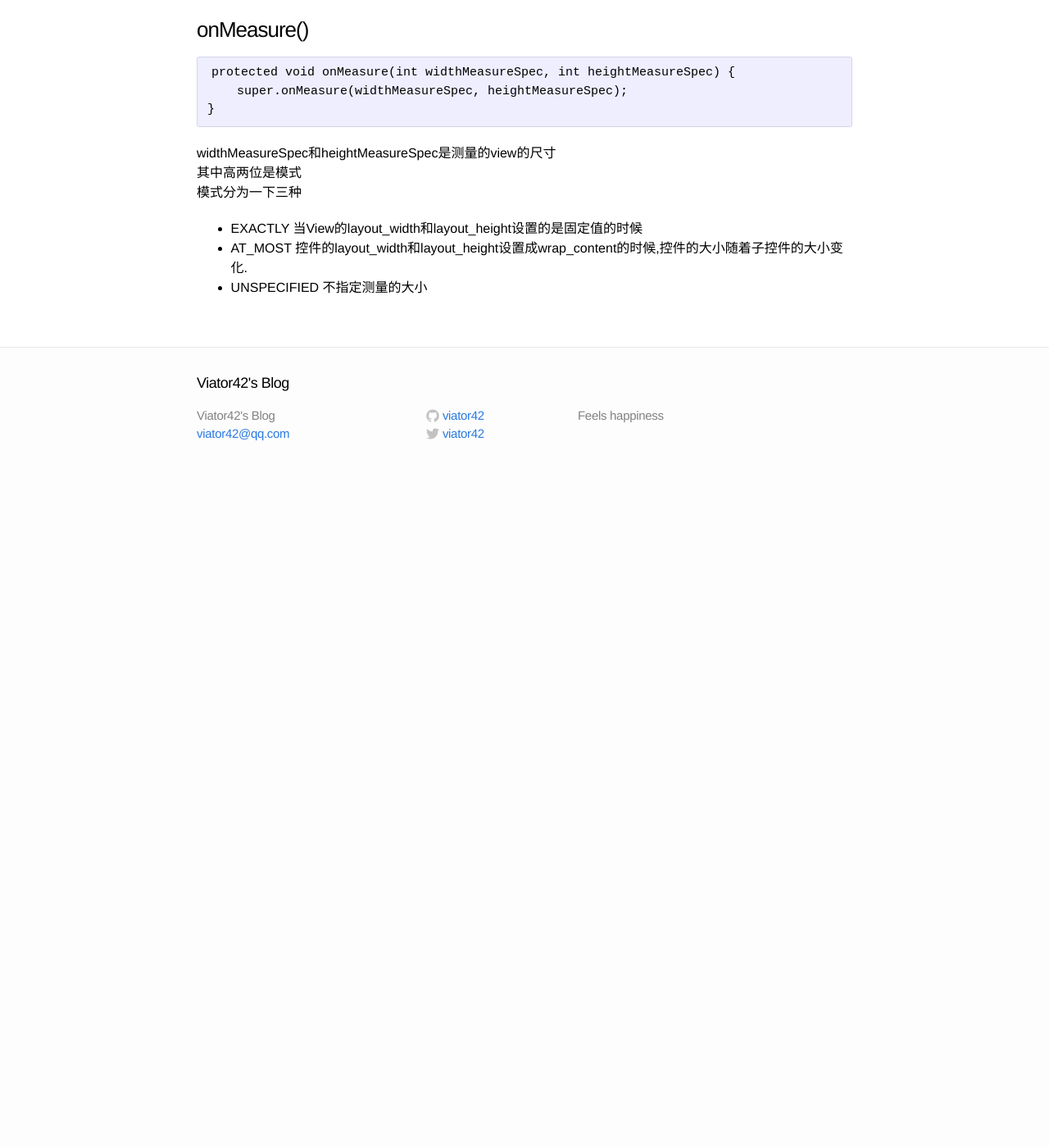
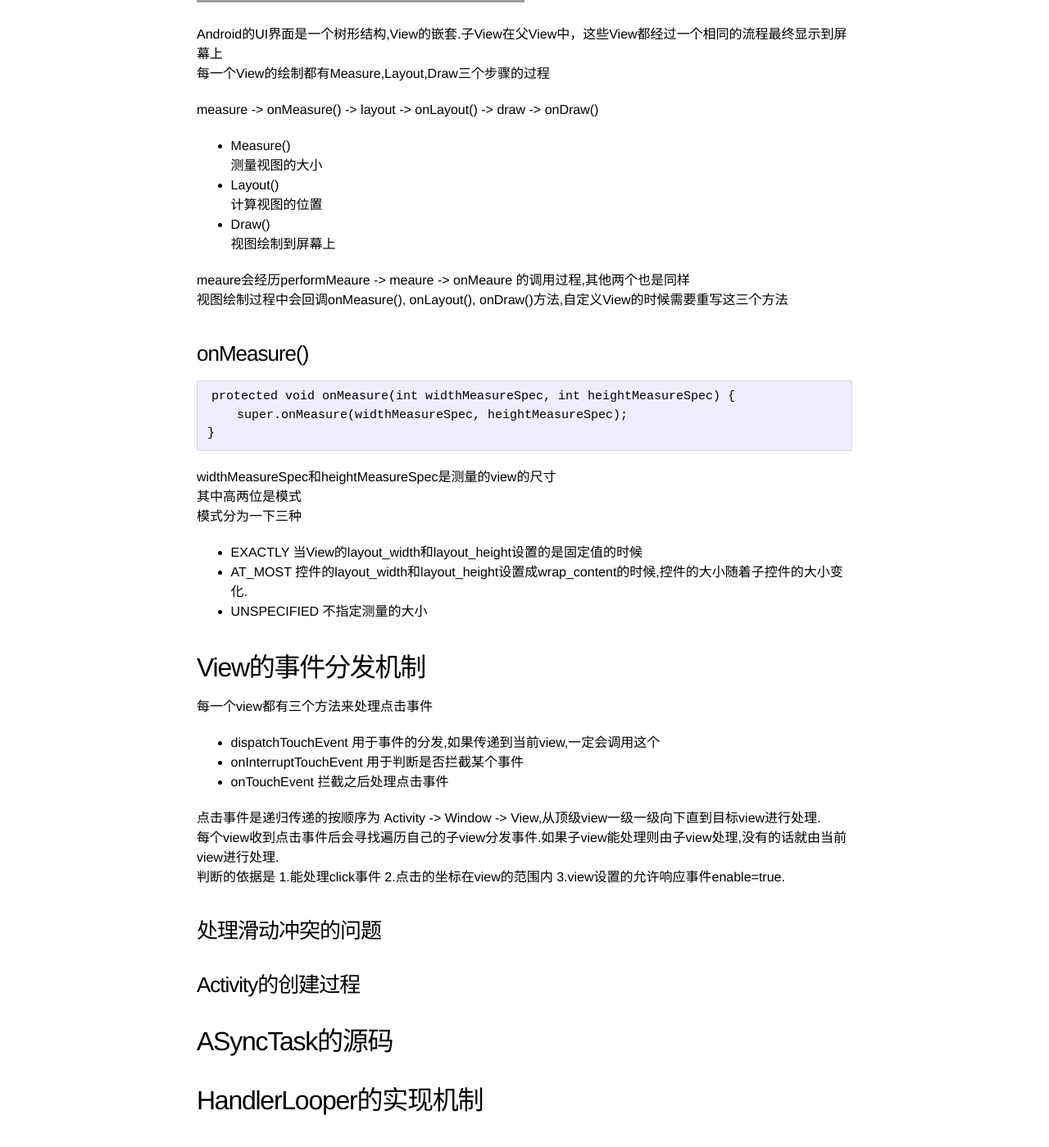
Before and after one commit to viator42/viator42.github.io, a Jekyll site: the page built from _posts/2014-4-4-android-note.markdown, in a window 1280 px wide and 1400 px high, scrolled down 32782 px. Shown: the whole window at 82% size. Built offline with Jekyll 4.4.1, drawn with Linux system fonts in a browser that asks for light colours; before the commit the page ends 33368 px from its top, so only the background shows below that; some of the changed text lies outside the part shown; grey boxes are pictures that could not be loaded.

Commit message:
update post

```diff
--- a/_posts/2014-4-4-android-note.markdown
+++ b/_posts/2014-4-4-android-note.markdown
@@ -1328,6 +1328,10 @@ Timer就是一个线程，使用schedule方法完成对TimerTask的调度，多
 
 ## View绘制的过程
 
+各种组件都是ViewGroup的子类,ViewGroup是View的子类,view结构如下
+
+![view结构](http://zhaowen.io/post/Android_Dive_Deep_In_View/decor_view.jpg)
+
 Android的UI界面是一个树形结构,View的嵌套.子View在父View中，这些View都经过一个相同的流程最终显示到屏幕上
 每一个View的绘制都有Measure,Layout,Draw三个步骤的过程
 
@@ -1342,6 +1346,7 @@ measure -> onMeasure() -> layout -> onLayout() -> draw -> onDraw()
 * Draw()
 视图绘制到屏幕上
 
+meaure会经历performMeaure -> meaure -> onMeaure 的调用过程,其他两个也是同样
 视图绘制过程中会回调onMeasure(), onLayout(), onDraw()方法,自定义View的时候需要重写这三个方法
 
 ### onMeasure()
@@ -1357,3 +1362,23 @@ widthMeasureSpec和heightMeasureSpec是测量的view的尺寸
 * EXACTLY 当View的layout_width和layout_height设置的是固定值的时候
 * AT_MOST 控件的layout_width和layout_height设置成wrap_content的时候,控件的大小随着子控件的大小变化.
 * UNSPECIFIED 不指定测量的大小
+
+## View的事件分发机制
+
+每一个view都有三个方法来处理点击事件
+
+* dispatchTouchEvent 用于事件的分发,如果传递到当前view,一定会调用这个
+* onInterruptTouchEvent 用于判断是否拦截某个事件
+* onTouchEvent 拦截之后处理点击事件
+
+点击事件是递归传递的按顺序为 Activity -> Window -> View,从顶级view一级一级向下直到目标view进行处理.
+每个view收到点击事件后会寻找遍历自己的子view分发事件.如果子view能处理则由子view处理,没有的话就由当前view进行处理.
+判断的依据是 1.能处理click事件 2.点击的坐标在view的范围内 3.view设置的允许响应事件enable=true.
+
+### 处理滑动冲突的问题
+
+### Activity的创建过程
+
+## ASyncTask的源码
+
+## HandlerLooper的实现机制
```
